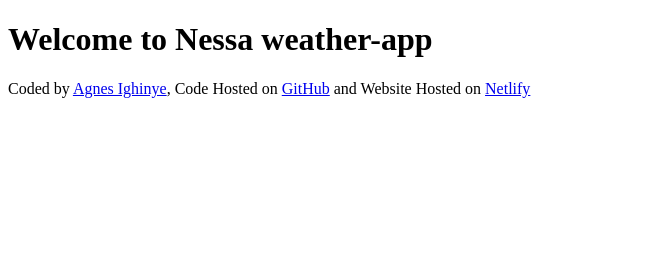
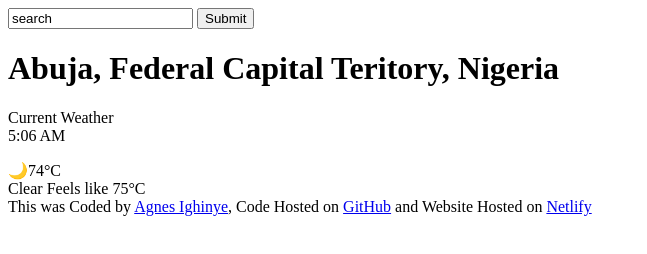
Before and after one commit to aighinye/Nessa-Weather-App, a plain HTML site: page index.HTML in a window 1280 px wide. Shown: the whole page, without its empty margins (0-647 px from the left). Drawn offline with Linux system fonts and the light colour scheme.

Commit message:
inputed the HTML file

```diff
--- a/index.HTML
+++ b/index.HTML
@@ -6,10 +6,33 @@
     <title>Nessa <Weather-app></title>
 </head>
 <body>
+<Header>
+    <form>
+        <Input type="search" value="search" placeholder="Enter a city".. required/>
+        <input type="submit" />
+    </form>
+</Header>
+<Main>
+    <div>
    <h1>
-    Welcome to Nessa weather-app
+Abuja, Federal Capital Teritory, Nigeria
    </h1>
-   <footer>Coded by
+<p>
+    Current Weather
+    <br />
+    5:06 AM
+</p>
+</div>
+<div>
+🌙74°C
+</div>
+<div>
+    Clear
+    Feels like 75°C
+</div>
+</Main>
+
+   <footer>This was Coded by
     <a href="https://github.com/aighinye" target="_blank">
      Agnes Ighinye</a>, Code Hosted on
      <a href="https://github.com/aighinye/Nessa-Weather-App" target="_blank"> GitHub</a> and Website Hosted on
```
